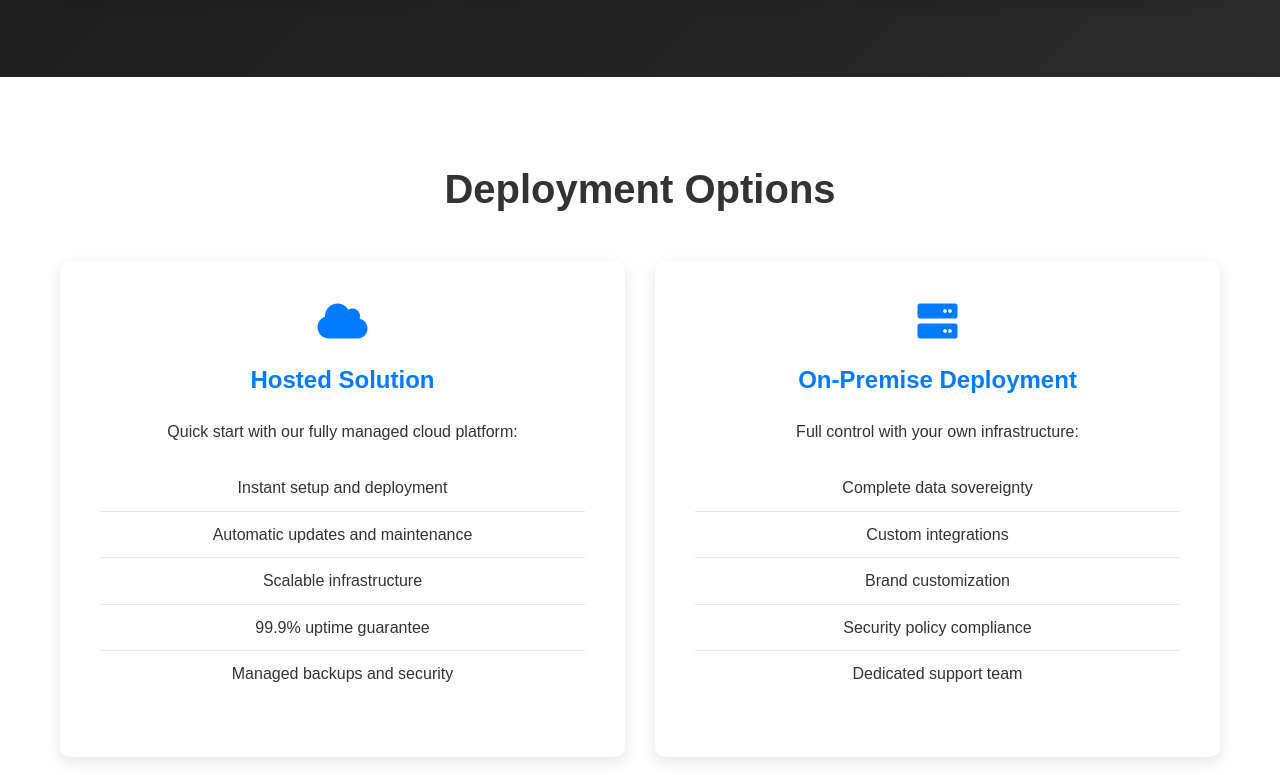
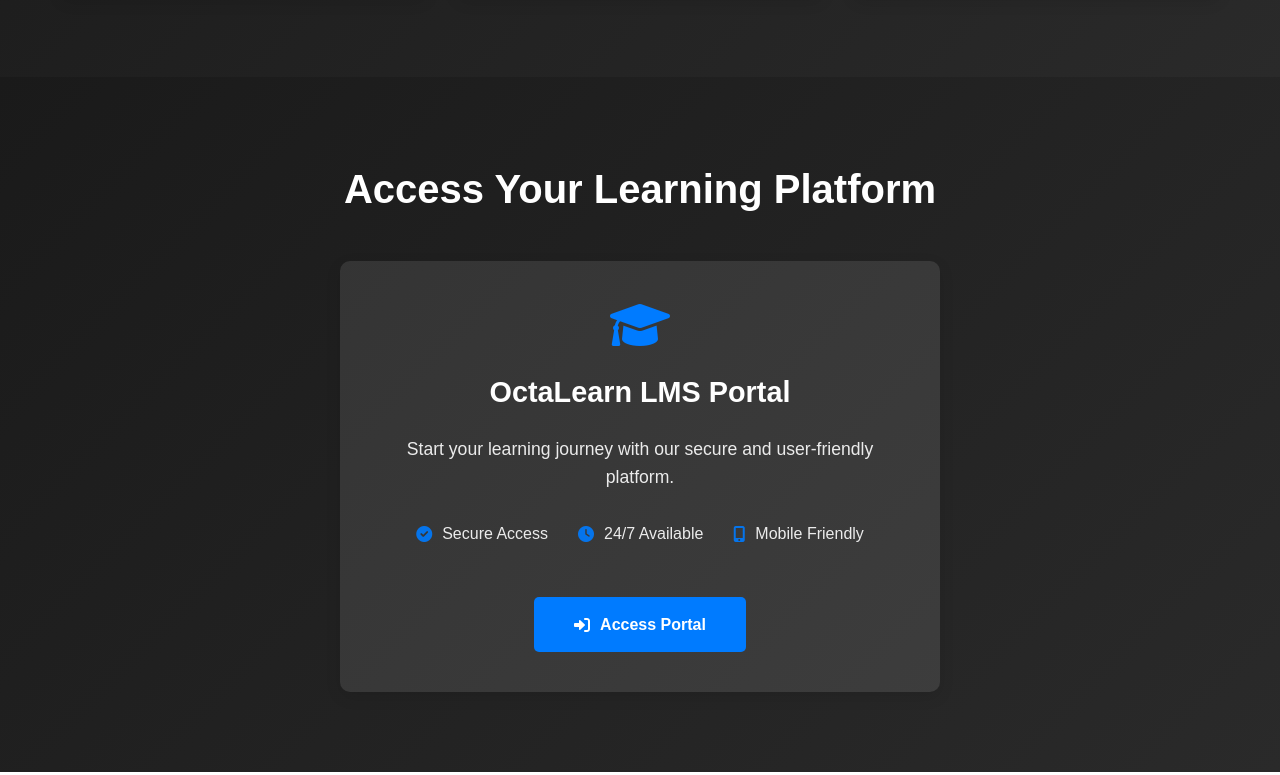
Before and after one commit to manhal-mhd/octalis-web, a plain HTML site: page services/octallearn.html in a window 1280 px wide. Shown: the part 1556-2331 px from the top of the page. Drawn offline with nearby package versions, Linux system fonts and the light colour scheme.

Commit message:
features → AI capabilities → portal access → deployment options.

```diff
--- a/services/octallearn.html
+++ b/services/octallearn.html
@@ -315,6 +315,96 @@
                 font-size: 2em;
             }
         }
+	.portal-access {
+    background: linear-gradient(135deg, #1a1a1a, #2a2a2a);
+    padding: 80px 0;
+    color: white;
+}
+
+.portal-card {
+    background: rgba(255, 255, 255, 0.1);
+    padding: 40px;
+    text-align: center;
+    border-radius: 10px;
+    box-shadow: 0 5px 15px rgba(0,0,0,0.1);
+    max-width: 600px;
+    margin: 0 auto;
+    transition: transform 0.3s;
+    color: white;
+}
+
+.portal-card:hover {
+    transform: translateY(-5px);
+}
+
+.portal-card .icon {
+    font-size: 3em;
+    color: #007bff;
+    margin-bottom: 20px;
+}
+
+.portal-card h3 {
+    color: white;
+    font-size: 1.8em;
+    margin-bottom: 20px;
+}
+
+.portal-card p {
+    margin-bottom: 30px;
+    font-size: 1.1em;
+    opacity: 0.9;
+}
+
+.portal-features {
+    display: flex;
+    justify-content: center;
+    gap: 30px;
+    margin: 20px 0;
+    flex-wrap: wrap;
+}
+
+.portal-feature {
+    display: flex;
+    align-items: center;
+    gap: 10px;
+    color: white;
+    opacity: 0.9;
+}
+
+.portal-feature i {
+    color: #007bff;
+}
+
+.btn-portal {
+    background: #007bff;
+    color: white;
+    padding: 15px 40px;
+    border-radius: 5px;
+    text-decoration: none;
+    display: inline-flex;
+    align-items: center;
+    gap: 10px;
+    font-weight: bold;
+    transition: all 0.3s;
+    margin-top: 30px;
+}
+
+.btn-portal:hover {
+    background: #0056b3;
+    transform: translateY(-2px);
+}
+
+@media (max-width: 768px) {
+    .portal-features {
+        flex-direction: column;
+        align-items: center;
+        gap: 15px;
+    }
+
+    .portal-card {
+        margin: 0 20px;
+    }
+}
         /* All the CSS from the previous message */
         /* Copy all the CSS content between the <style> tags from the previous message */
     </style>
@@ -380,6 +470,36 @@
             </div>
         </div>
     </section>
+<!-- After AI-Powered Capabilities section and before "why-choose" section -->
+
+<section class="portal-access">
+    <div class="container">
+        <h2>Access Your Learning Platform</h2>
+        <div class="portal-card" data-aos="fade-up">
+            <i class="fas fa-graduation-cap icon"></i>
+            <h3>OctaLearn LMS Portal</h3>
+            <p>Start your learning journey with our secure and user-friendly platform.</p>
+            <div class="portal-features">
+                <div class="portal-feature">
+                    <i class="fas fa-check-circle"></i>
+                    <span>Secure Access</span>
+                </div>
+                <div class="portal-feature">
+                    <i class="fas fa-clock"></i>
+                    <span>24/7 Available</span>
+                </div>
+                <div class="portal-feature">
+                    <i class="fas fa-mobile-alt"></i>
+                    <span>Mobile Friendly</span>
+                </div>
+            </div>
+            <a href="https://lms.octalearn.sd/login/index.php" class="btn-portal" target="_blank">
+                <i class="fas fa-sign-in-alt"></i>
+                Access Portal
+            </a>
+        </div>
+    </div>
+</section>
 
     <section class="why-choose">
         <div class="container">
```
